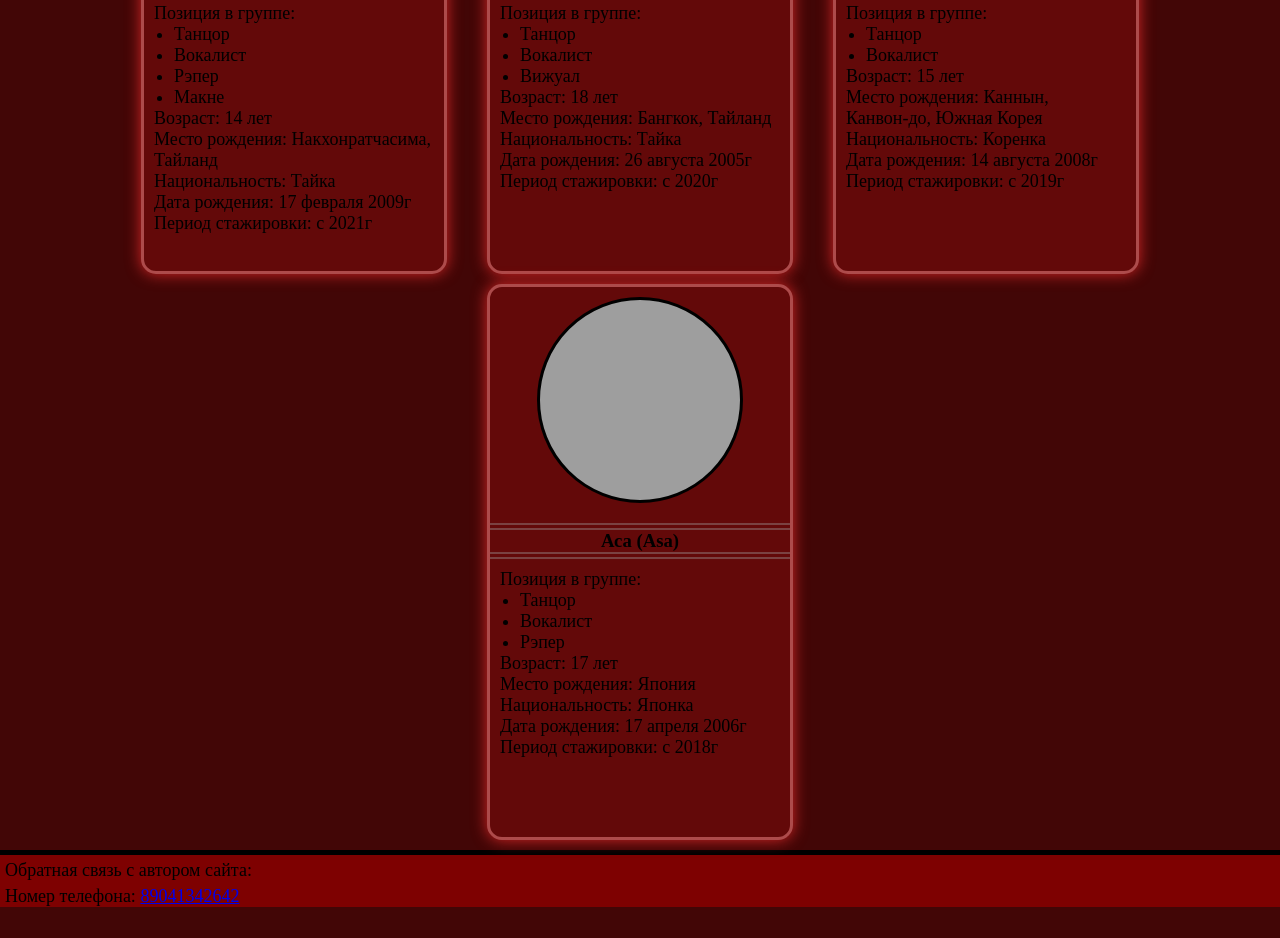
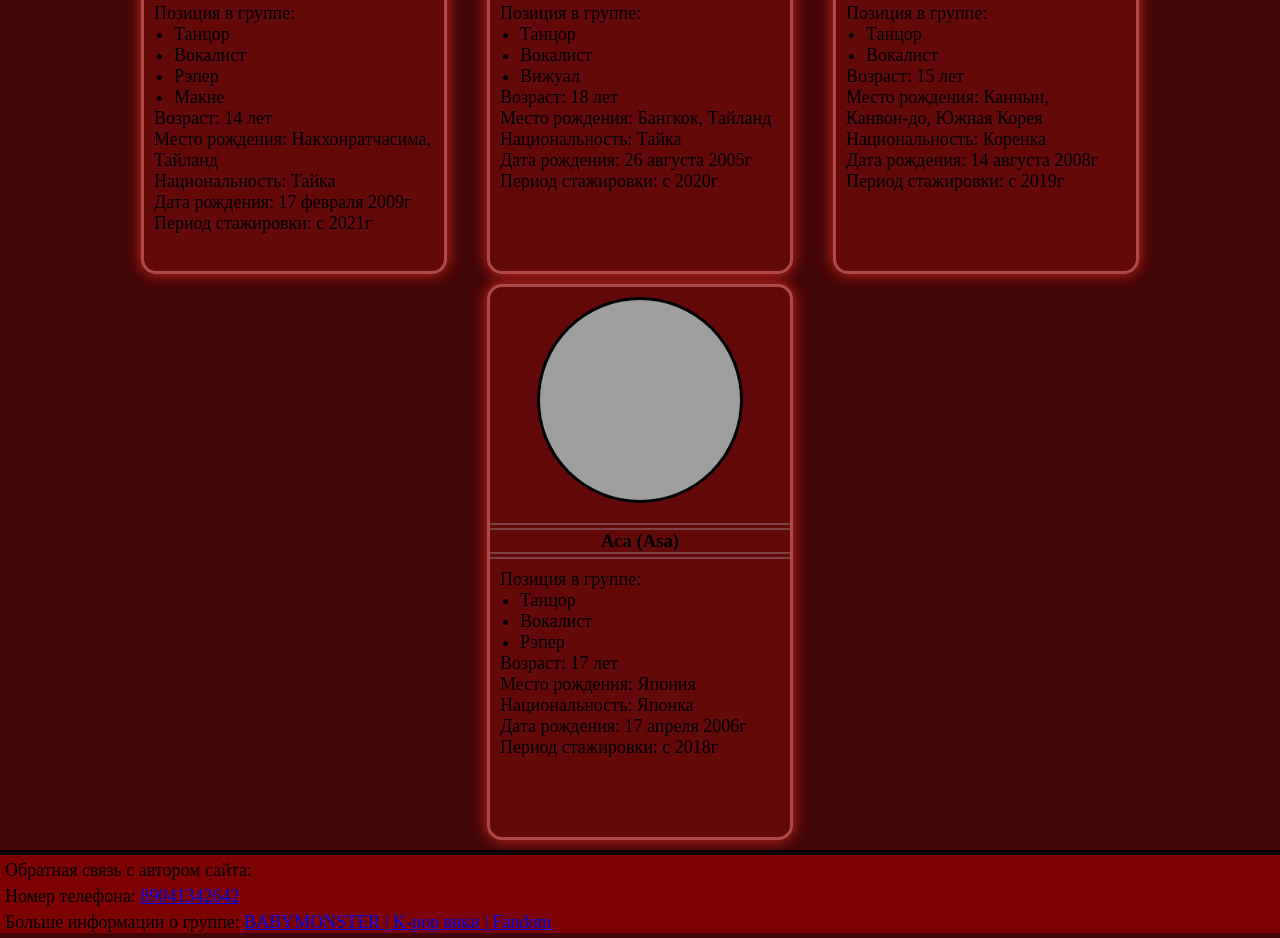
Before and after one commit to VladimirBogd/my-website, a plain HTML site: page index.html in a window 1280 px wide. Shown: the part 2212-3150 px from the top of the page. Before the commit the page ends 3124 px from the top, so only its background shows below. Drawn offline with Linux system fonts and the light colour scheme; grey boxes are pictures that could not be loaded.

Commit message:
Update index.html

```diff
--- a/index.html
+++ b/index.html
@@ -193,6 +193,7 @@
     <footer>
         <p class="text_footer">Обратная связь с автором сайта:</p>
         <p class="text_footer">Номер телефона: <a href="tel:89041342642">89041342642</a></p>
+        <p class="text_footer">Больше информации о группе: <a href="https://kpop.fandom.com/ru/wiki/BABYMONSTER">BABYMONSTER | K-pop вики | Fandom</a></p>
     </footer>
 </body>
 
```
